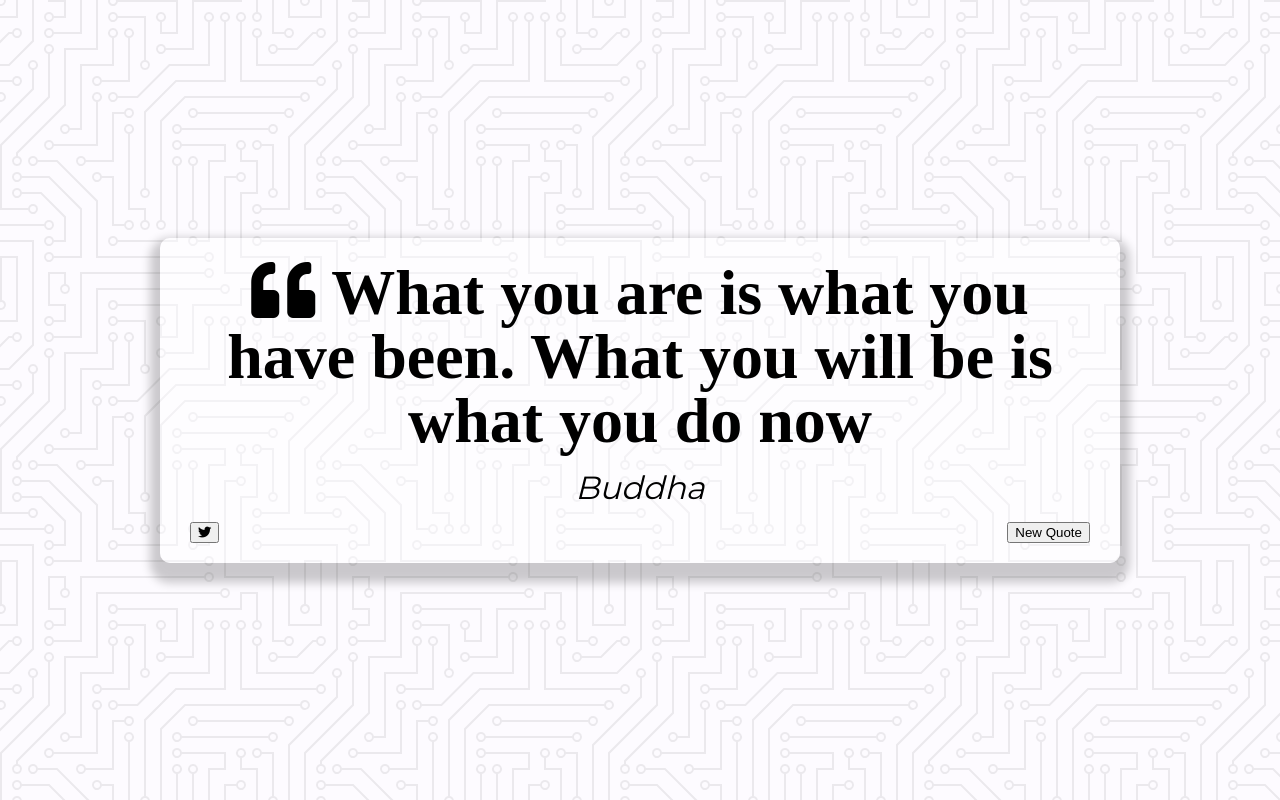
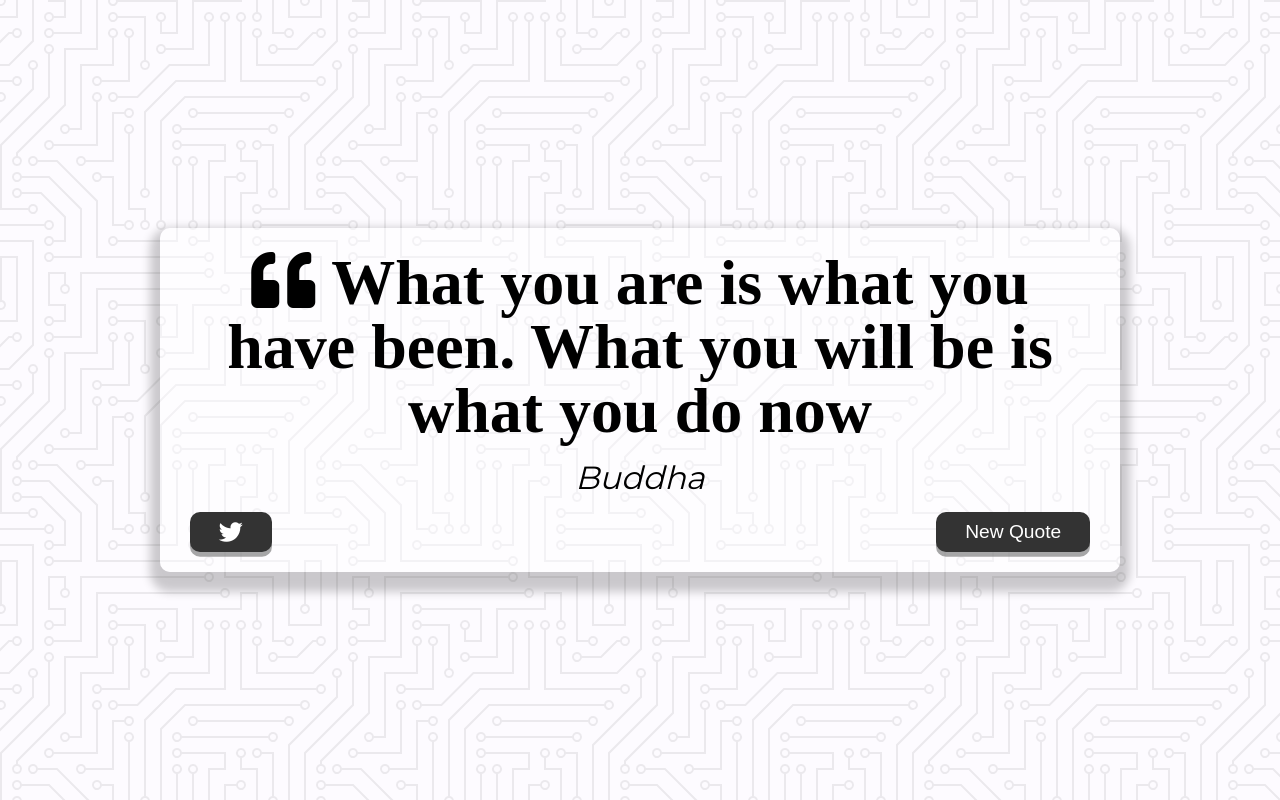
Before and after one commit to ChiliDogDaddyO/quote-generator, a plain HTML site: page index.html in a window 1280 px wide. Drawn offline with Linux system fonts and the light colour scheme.

Commit message:
📓 LEARN: added button effects

```diff
--- a/style.css
+++ b/style.css
@@ -52,6 +52,36 @@ body {
   justify-content: space-between;
 }
 
+button {
+  cursor: pointer;
+  font-size: 1.2rem;
+  height: 2.5rem;
+  border: none;
+  border-radius: 10px;
+  color: #fff;
+  background: #333;
+  outline: none;
+  padding: 0.5rem 1.8rem;
+  box-shadow: 0 0.3rem rgba(121, 121, 121, 0.65);
+}
+
+button:hover {
+  filter: brightness(110%);
+}
+
+button:active {
+  transform: translate(0, 0.3rem);
+  box-shadow: 0 0.1rem rgba(255, 255, 255, 0.65);
+}
+
+.twitter-button:hover {
+  color: #38a1f3;
+}
+
+.fa-twitter {
+  font-size: 1.5rem;
+}
+
 /* Media Query - Tablet or smaller */
 @media screen and (max-width: 1000px) {
   .quote-container {
```
